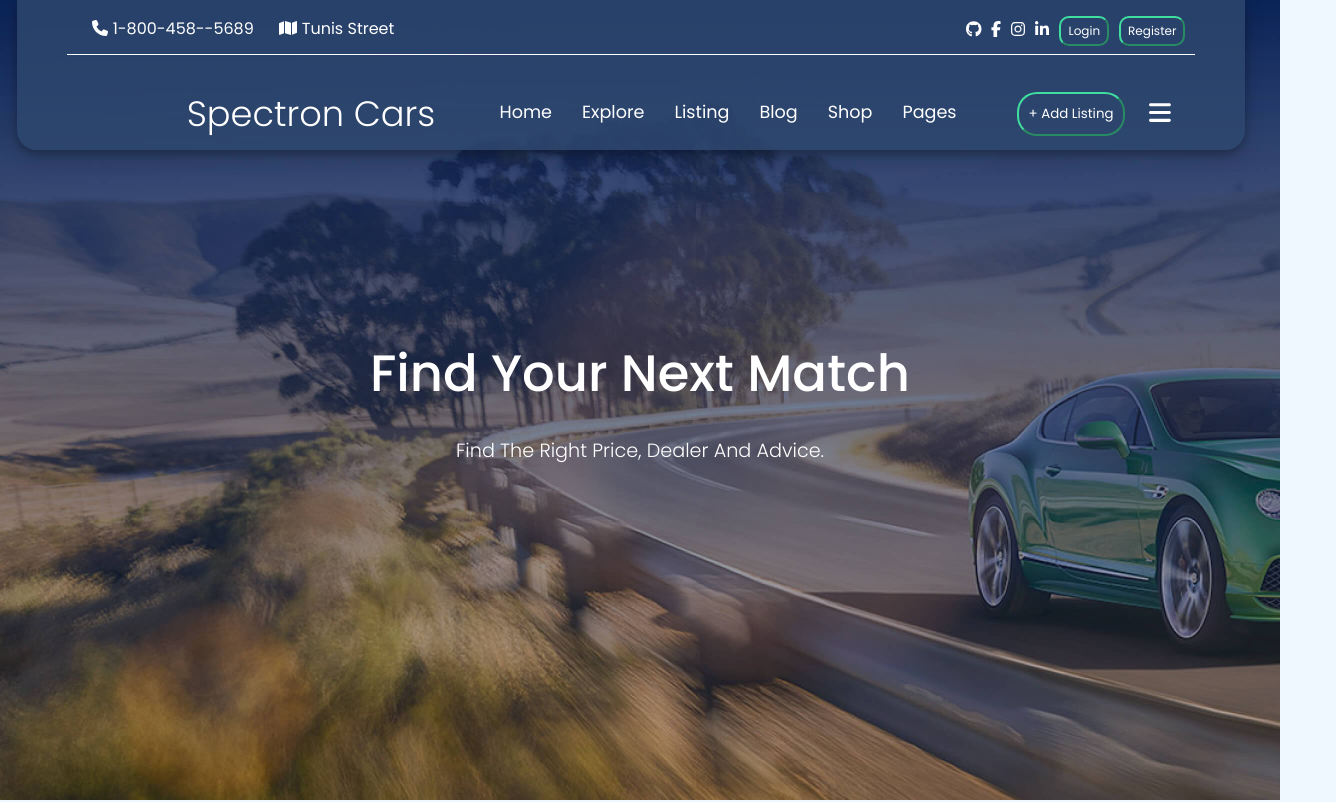
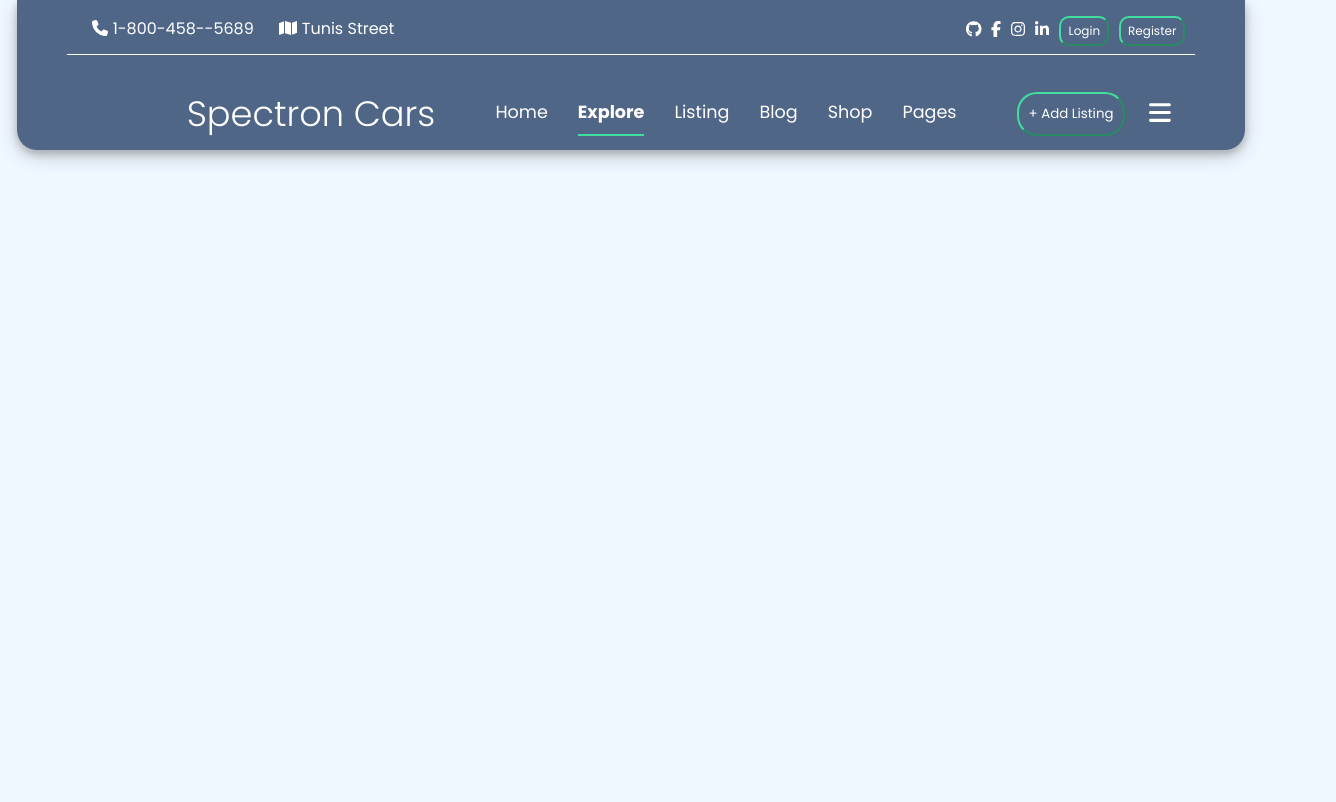
Before and after one commit to prosanabani/Spectron-Cars, a React (Create React App) app in the folder spectron-cars/front_end/: page /explore in a window 1280 px wide. Shown: the top 802 px of the page, 1336 px wide, since content can reach past the window. Built offline with nearby package versions, Linux system fonts and the light colour scheme.

Commit message:
prettier extension activated + some enchancements

```diff
--- a/spectron-cars/front_end/src/App.js
+++ b/spectron-cars/front_end/src/App.js
@@ -1,44 +1,31 @@
 import React from "react";
-import { FontAwesomeIcon } from './fontawesome';
+import { FontAwesomeIcon } from "./fontawesome";
 //
 
-import { Routes ,Route ,Link } from "react-router-dom";
+import { Routes, Route, Link } from "react-router-dom";
 import Body from "./Components/body-parts/body";
-import CarTopology from "./Components/body-parts/CarTopoloy";
-import PopularListing from "./Components/body-parts/popularListing";
-import SendUsMessage from "./Components/body-parts/SendUsMessage";
-import OurAwesomTeam from "./Components/body-parts/OurAwesomeTeam/OurAwesomeTeam";
 import CarouselBrands from "./Components/body-parts/CarouselBrands/CarouselBrands";
 import Temp from "./Components/footer-parts/services-temp";
 import ScrollToTop from "./Components/static-parts/scrolltotop";
 import TopPart from "./Components/static-parts/top-part/topPart";
+import Home from "./Components/Pages/home";
 
 function App() {
-
-
-
-
-
-
   return (
     <div className="app-main">
-          <TopPart/>
-          <Body />
-          <ScrollToTop/>
-        <CarTopology />
-        <PopularListing />
-        <SendUsMessage />
+      <TopPart />
+
+      <ScrollToTop />
       {/* <Temp/> */}
-        <OurAwesomTeam />
-      <CarouselBrands />
       <Routes>
-    {/* <Route path="/" element={ <Body /> }/> */}
+        <Route path="/" element={<Home />} />
         {/* <Route path="/explore" element={ <CarTopology /> }/>   */}
         {/* <Route path="/listing" element={ <Body /> }/> */}
         {/* <Route path="/blog" element={ <CarTopology /> }/>   */}
         {/* <Route path="/pages" element={ <Body /> }/> */}
         {/* <Route path="/" element={ <CarTopology /> }/>   */}
       </Routes>
+      {/* <CarouselBrands /> */}
     </div>
   );
 }
--- /dev/null
+++ b/spectron-cars/front_end/src/Components/Pages/home.js
@@ -0,0 +1,18 @@
+import React from "react";
+import Body from "../body-parts/body";
+import CarTopology from "../body-parts/CarTopoloy";
+import PopularListing from "../body-parts/popularListing";
+import SendUsMessage from "../body-parts/SendUsMessage";
+import OurAwesomTeam from "../body-parts/OurAwesomeTeam/OurAwesomeTeam";
+
+export default function Home() {
+  return (
+    <div className="home_main">
+      <Body />
+      <CarTopology />
+      <PopularListing />
+      <SendUsMessage />
+      <OurAwesomTeam />
+    </div>
+  );
+}
--- a/spectron-cars/front_end/src/Components/static-parts/top-part/nav.js
+++ b/spectron-cars/front_end/src/Components/static-parts/top-part/nav.js
@@ -1,10 +1,7 @@
 import React from "react";
-import { FontAwesomeIcon } from '../../../fontawesome';
-import { Link } from "react-router-dom";
+import { FontAwesomeIcon } from "../../../fontawesome";
+import { NavLink } from "react-router-dom";
 export default function Nav() {
-
-
-
   ////////////////////////////////////////////
   return (
     <div className="nav-main">
@@ -14,15 +11,29 @@ export default function Nav() {
       </div>
       <div className="nav-right">
         <ul className="nav-ul">
-                <Link className="nav-li" to ="/">Home</Link>
-                <Link className="nav-li" to ="/explore">Explore</Link>
-                <Link className="nav-li" to ="/listing">Listing</Link>
-                <Link className="nav-li" to ="/blog">Blog</Link>
-                <Link className="nav-li" to ="/shop">Shop</Link>
-                <Link className="nav-li" to ="/pages">Pages</Link>
+          <NavLink className="nav-li" to="/">
+            Home
+          </NavLink>
+          <NavLink className="nav-li" to="/explore">
+            Explore
+          </NavLink>
+          <NavLink className="nav-li" to="/listing">
+            Listing
+          </NavLink>
+          <NavLink className="nav-li" to="/blog">
+            Blog
+          </NavLink>
+          <NavLink className="nav-li" to="/shop">
+            Shop
+          </NavLink>
+          <NavLink className="nav-li" to="/pages">
+            Pages
+          </NavLink>
         </ul>
         <button className="nav-add-listing"> + Add listing</button>
-                <button className="ham-menu"><FontAwesomeIcon icon="fa-solid fa-bars" /></button>
+        <button className="ham-menu">
+          <FontAwesomeIcon icon="fa-solid fa-bars" />
+        </button>
       </div>
     </div>
   );
--- a/spectron-cars/front_end/src/index.css
+++ b/spectron-cars/front_end/src/index.css
@@ -1,15 +1,30 @@
-@import url('https://fonts.googleapis.com/css2?family=Poppins:wght@100;200;300;400;500;600;700;800;900&display=swap');
+@import url("https://fonts.googleapis.com/css2?family=Poppins:wght@100;200;300;400;500;600;700;800;900&display=swap");
 
 * {
   margin: 0;
   padding: 0;
   box-sizing: border-box;
-  font-family: 'Poppins', sans-serif;
+  font-family: "Poppins", sans-serif;
   text-transform: capitalize;
 }
 
+a.active {
+  color: black;
+  position: relative;
+  /* background-color: #ff0000; */
+  font-weight: bold;
+}
+a.active::after {
+  content: "";
+  position: absolute;
+  bottom: 0;
+  background-color: #40df9f;
+  left: 0;
+  width: 100%;
+  height: 2px;
+}
+
 /* box-shadow: 0 4px 8px 0 rgba(0, 0, 0, 0.2), 0 6px 20px 0 rgba(0, 0, 0, 0.19); */
-
 
 /* .triangle {
   width: 0;
@@ -22,7 +37,8 @@
 body {
   background-color: aliceblue;
 }
-.topPart_main{
+
+.topPart_main {
   box-shadow: 0 4px 8px 0 rgba(0, 0, 0, 0.2), 0 6px 20px 0 rgba(0, 0, 0, 0.19);
   position: fixed;
   width: 96vw;
@@ -30,7 +46,7 @@ body {
   /* background-color: rgba(0, 0, 0, 0.5); */
   border-bottom-right-radius: 20px;
   border-bottom-left-radius: 20px;
-  /* z-index: 9999999; */
+  z-index: 9999999;
   padding: 0 50px;
   margin-inline-start: 1.3vw;
   padding-bottom: 10px;
@@ -44,7 +60,6 @@ body {
   padding-top: 1rem;
   padding-bottom: 0.5rem;
   border-bottom: solid white 1px;
-
 }
 
 .header-main .header-left {
@@ -60,12 +75,12 @@ body {
   margin-inline-end: 5px;
 }
 
-.header-main .header-right>* {
+.header-main .header-right > * {
   margin-inline-end: 10px;
-
 }
 
-.header-main .header-right .header-icons {}
+.header-main .header-right .header-icons {
+}
 
 .header-main .header-right .login,
 .register {
@@ -77,12 +92,13 @@ body {
   border-color: #40df9f;
 }
 
-.header-main .header-right .login {}
+.header-main .header-right .login {
+}
 
-.header-main .header-right .register {}
+.header-main .header-right .register {
+}
 
 /* //////////////////////////////////////// */
-
 
 .nav-main {
   /* background-color: blue; */
@@ -90,18 +106,15 @@ body {
   justify-content: space-between;
   align-items: center;
   padding-top: 2rem;
-
 }
 
 .nav-main .nav-right {
   display: flex;
-
 }
 
 .nav-main .nav-right .nav-add-listing,
 .ham-menu {
   margin-inline-end: 10px;
-
 }
 
 .nav-main .nav-right .nav-add-listing {
@@ -111,7 +124,6 @@ body {
   border-radius: 20px;
   padding: 10px;
   color: white;
-
 }
 
 .nav-main .nav-right .nav-ul {
@@ -122,7 +134,7 @@ body {
   margin-top: 7.5px;
   margin-right: 50px;
 }
-.nav-main .nav-right .nav-ul .nav-li{
+.nav-main .nav-right .nav-ul .nav-li {
   color: white;
   text-decoration: none;
 }
@@ -134,13 +146,13 @@ body {
   font-size: 25px;
 }
 
-
 /* ///////////////////////// */
 .nav-main .nav-left {
   display: flex;
 }
 
-.nav-main .nav-left #logo {}
+.nav-main .nav-left #logo {
+}
 
 .nav-main .nav-left #name {
   font-size: 2.2rem;
@@ -148,9 +160,7 @@ body {
   font-weight: 300;
 }
 
-
 /* ////////////////////////////// */
-
 
 .body-main {
   /* margin-top: 20vh; */
@@ -164,25 +174,22 @@ body {
   text-align: center;
   color: white;
 }
-.body-main .body_container{
+.body-main .body_container {
   /* background-color: blue; */
   margin-top: 350px;
   margin: auto;
-
 }
 
 .body-main #main-text {
   font-size: 3.2rem;
   margin-bottom: 3vh;
   font-weight: 500;
-
 }
 
 .body-main #sub-text {
   font-size: 1.2rem;
   font-weight: 300;
 }
-
 
 /* ////////////////////////////////////////////////////// */
 
@@ -213,7 +220,7 @@ body {
 .cards-main .container img {
   width: 200px;
   height: 80px;
-  transition: transform .5s;
+  transition: transform 0.5s;
   /* background-color: blueviolet; */
 }
 
@@ -221,11 +228,9 @@ body {
   transform: scale(1.1);
 }
 
-
 .cards-main .container p {
   margin-top: 25px;
 }
-
 
 /* ///////////////////////////////////////////// */
 .popular-main {
@@ -244,7 +249,7 @@ body {
 }
 
 .popular-main .heading::after {
-  content: '';
+  content: "";
   position: absolute;
   background-color: #eb6245;
   width: 100%;
@@ -259,8 +264,8 @@ body {
   padding: 50px;
 }
 
-.pop-card-main {}
-
+.pop-card-main {
+}
 
 .pop-card-main .container {
   /* box-shadow: 0 4px 8px 0 rgba(0, 0, 0, 0.2), 0 6px 20px 0 rgba(0, 0, 0, 0.19); */
@@ -283,7 +288,6 @@ body {
   width: 300px;
   height: 200px;
   transition: 0.5s;
-
 }
 
 .pop-card-main .container .upper:hover #car-img {
@@ -310,7 +314,7 @@ body {
   /* opacity: 100; */
 }
 
-.pop-card-main .container .upper .zoomed-animation span>* {
+.pop-card-main .container .upper .zoomed-animation span > * {
   margin-right: 5px;
   margin-left: 5px;
 }
@@ -351,13 +355,13 @@ body {
   font-size: 14px;
 }
 
-.pop-card-main .container .mid .price {}
+.pop-card-main .container .mid .price {
+}
 
 .pop-card-main .container .mid .carname-model {
   font-size: 17px;
   font-weight: 500;
 }
-
 
 .pop-card-main .container .mid .spans {
   display: flex;
@@ -371,7 +375,8 @@ body {
   margin-right: 10px;
 }
 
-.pop-card-main .container .mid .spans #p-content {}
+.pop-card-main .container .mid .spans #p-content {
+}
 
 .pop-card-main .container .mid .spans #p-content span {
   color: #2e486e;
@@ -391,16 +396,14 @@ body {
   gap: 10px;
 }
 
-.pop-card-main .container .lower span {}
+.pop-card-main .container .lower span {
+}
 
 .pop-card-main .container .lower #lower-icon {
   margin-right: 5px;
 }
 
 /* //////////////////////////////////////////// */
-
-
-
 
 .send-us-main {
   z-index: 1;
@@ -414,7 +417,7 @@ body {
 
 .send-us-main:before {
   z-index: -1;
-  content: '';
+  content: "";
   background-color: #092741;
   position: absolute;
   top: 0;
@@ -422,7 +425,6 @@ body {
   width: 100%;
   height: 100%;
 }
-
 
 .send-us-main .heading {
   position: relative;
@@ -434,7 +436,7 @@ body {
 }
 
 .send-us-main .heading::after {
-  content: '';
+  content: "";
   position: absolute;
   background-color: #eb6245;
   width: 100%;
@@ -444,18 +446,15 @@ body {
 }
 
 .send-us-main .container {
-
   height: 100%;
   display: flex;
   justify-content: center;
   padding: 100px;
-
 }
 
 .send-us-main .container .left {
   /* background-color: violet; */
   width: 50%;
-
 }
 
 .send-us-main .container .left .left-inputs #send_us_from {
@@ -466,7 +465,7 @@ body {
   gap: 20px;
 }
 
-.send-us-main .container .left .left-inputs #send_us_from>* {
+.send-us-main .container .left .left-inputs #send_us_from > * {
   flex: 1 1 40%;
   color: white;
   width: 100%;
@@ -479,16 +478,13 @@ body {
   border-radius: 10px;
 }
 
-
-.send-us-main .container .left .left-inputs #send_us_from input {}
-
+.send-us-main .container .left .left-inputs #send_us_from input {
+}
 
 .send-us-main .container .left .left-inputs #send_us_from select {
   color: lightgray;
   font-weight: 300;
 }
-
-
 
 .send-us-main .container .left .left-inputs #send_us_from #submit-btn {
   height: 60px;
@@ -542,7 +538,7 @@ body {
 }
 
 .team-main .heading::after {
-  content: '';
+  content: "";
   position: absolute;
   background-color: #eb6245;
   width: 100%;
@@ -558,7 +554,8 @@ body {
 }
 
 /* /////////////////////////////////// */
-.teamcards-main {}
+.teamcards-main {
+}
 
 .teamcards-main .container {
   position: relative;
@@ -568,7 +565,6 @@ body {
   overflow: hidden;
   border-radius: 20px;
 }
-
 
 .teamcards-main .container #team-member-img {
   transition: 0.5s ease-in-out;
@@ -585,7 +581,6 @@ body {
   top: 0;
   position: absolute;
 }
-
 
 /* ///////////////-hover container-//////////// */
 
@@ -613,7 +608,6 @@ body {
   opacity: 100%;
 }
 
-
 /* /////////////////////////////////////////// */
 .teamcards-main .container .overlay-div .right-divs {
   /* background-color: black; */
@@ -629,7 +623,6 @@ body {
   border-top: 200px solid transparent;
   border-bottom: 200px solid transparent;
   transition: 0.3s ease-in-out;
-
 }
 
 .teamcards-main .container .overlay-div .right-divs .r-d-2 {
@@ -652,7 +645,6 @@ body {
   transform: translateX(-100%);
   transition: 0.2s ease-in-out;
   transition-delay: 0.5s;
-
 }
 
 .teamcards-main .container .overlay-div .left-divs .l-d-1 {
@@ -687,7 +679,8 @@ body {
   /* background-color: tomato; */
 }
 
-.teamcards-main .container .pop-up-div .member-name {}
+.teamcards-main .container .pop-up-div .member-name {
+}
 
 .teamcards-main .container .pop-up-div .mem-link-div {
   margin-inline-start: 10px;
@@ -696,8 +689,8 @@ body {
   gap: 10px;
 }
 
-.teamcards-main .container .pop-up-div .mem-link-div #member-links {}
-
+.teamcards-main .container .pop-up-div .mem-link-div #member-links {
+}
 
 #mimoo {
   background-color: white;
@@ -732,11 +725,10 @@ body {
   text-align: center;
   width: 45px;
   z-index: 99999;
-  transition: all .3s ease-in-out;
+  transition: all 0.3s ease-in-out;
 }
 
 .scroll-to-top-button:hover {
   color: white;
-
 }
 /* /////////////////////////////////////////////////////////// */
```
Also changed, not shown: spectron-cars/front_end/src/Components/Pages/listing-page/listing.js (renamed from spectron-cars/front_end/src/Components/listing-page/listing.js). Lines whose indentation alone changed are shown as unchanged.
